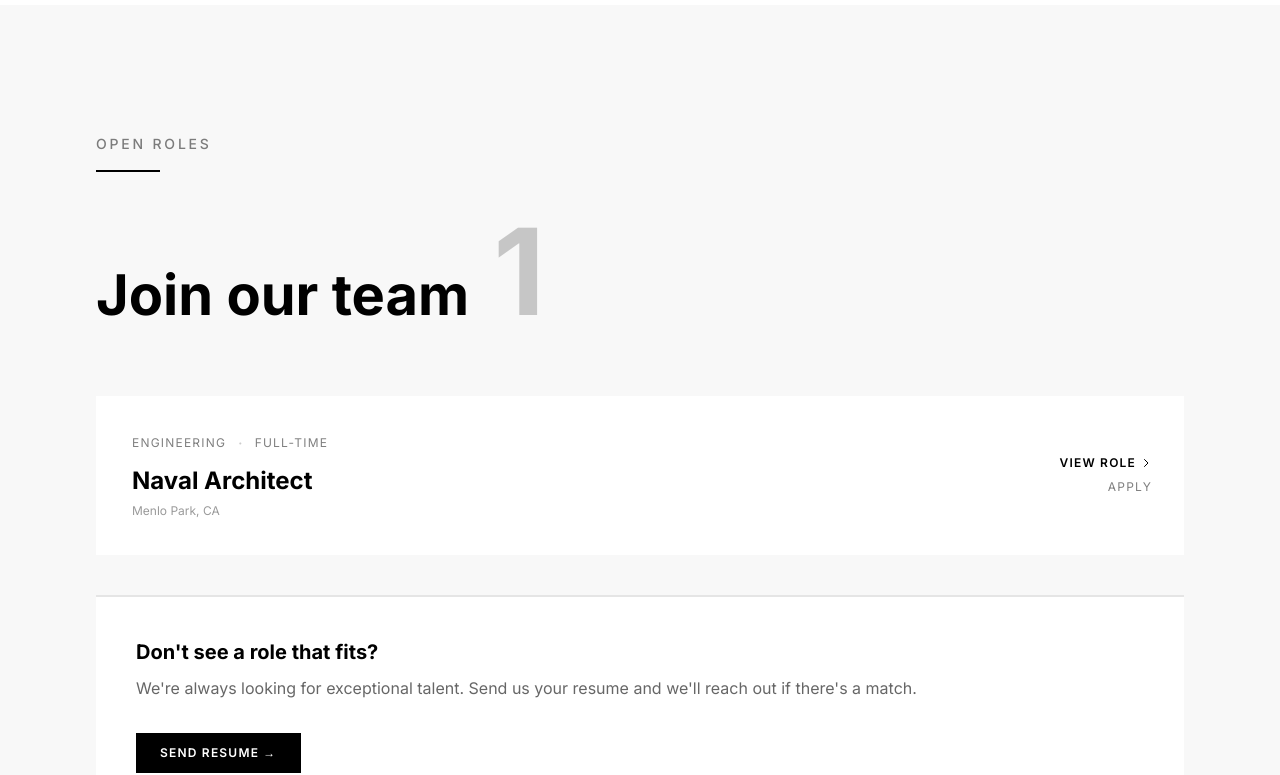
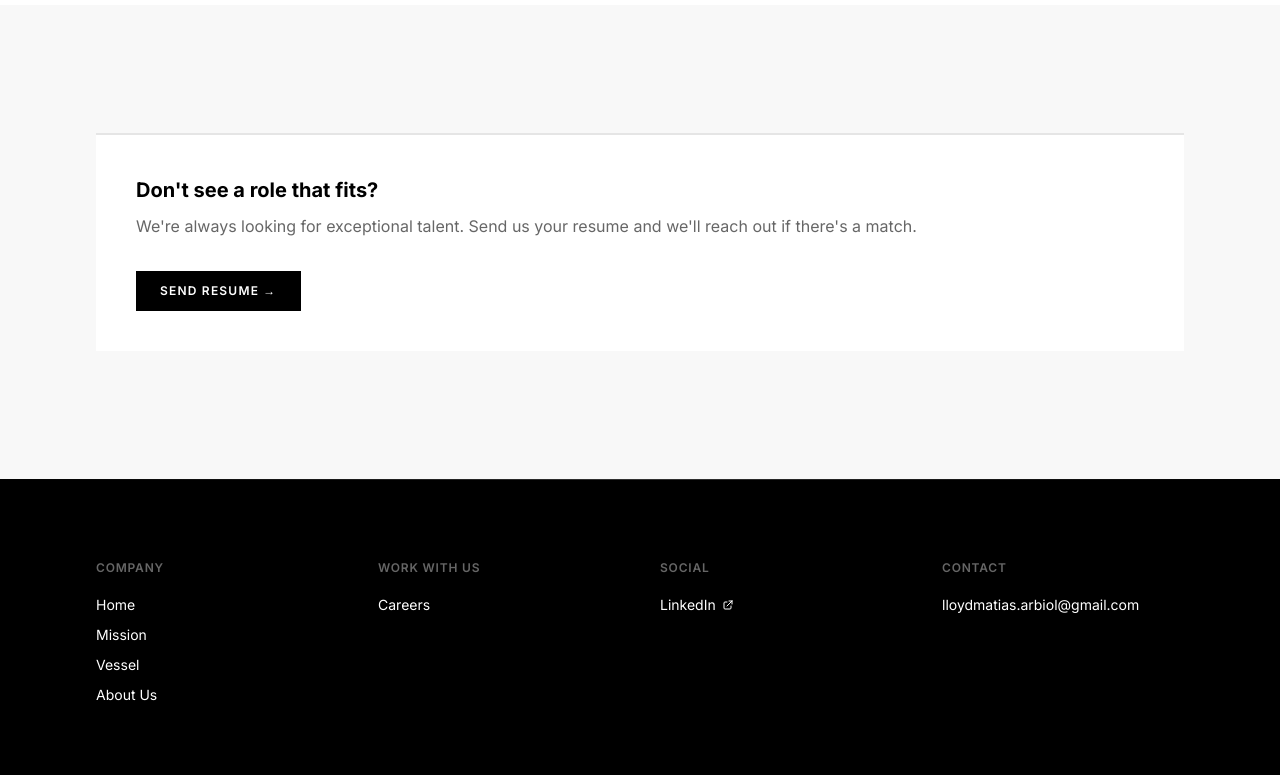
Before and after one commit to lloyd-m-a/defensetech, a Next.js app: page /join in a window 1280 px wide. Shown: the part 1640-2415 px from the top of the page. Built offline with nearby package versions, Linux system fonts and the light colour scheme.

Commit message:
Replace videos/vessel images with generic, remove open roles section

```diff
--- a/components/About.tsx
+++ b/components/About.tsx
@@ -26,12 +26,6 @@ export default function About() {
   const sectionRef = useRef<HTMLElement>(null);
   const [scrollOpacity, setScrollOpacity] = useState(1);
 
-  // Vimeo background video — about: 1185630782
-  const [videoReady, setVideoReady] = useState(false);
-  useEffect(() => {
-    const t = setTimeout(() => setVideoReady(true), 1500);
-    return () => clearTimeout(t);
-  }, []);
 
   useEffect(() => {
     const handleScroll = () => {
@@ -53,10 +47,10 @@ export default function About() {
         id="about"
         className="relative min-h-screen flex flex-col overflow-hidden bg-black"
       >
-        {/* Vimeo background — About */}
-        <div className="absolute inset-0 overflow-hidden pointer-events-none" style={{ opacity: 0.7 }} aria-hidden="true">
+        {/* Generic war vessel background */}
+        <div className="absolute inset-0 overflow-hidden pointer-events-none" style={{ opacity: 0.65 }} aria-hidden="true">
           <img
-            src="/poster-about.webp"
+            src="/about_us_page.webp"
             alt=""
             fetchPriority="high"
             style={{
@@ -68,23 +62,6 @@ export default function About() {
               height: "max(100%, calc(100vw * 9 / 16))",
               objectFit: "cover",
             }}
-          />
-          <iframe
-            src="https://player.vimeo.com/video/1185630782?badge=0&autopause=0&autoplay=1&muted=1&loop=1&background=1&app_id=58479"
-            style={{
-              position: "absolute",
-              top: "50%",
-              left: "50%",
-              transform: "translate(-50%, -50%)",
-              width: "max(100%, calc(100vh * 16 / 9))",
-              height: "max(100%, calc(100vw * 9 / 16))",
-              border: "none",
-              pointerEvents: "none",
-              opacity: videoReady ? 1 : 0,
-              transition: "opacity 1.5s ease",
-            }}
-            allow="autoplay; fullscreen; picture-in-picture"
-            title="About background video"
           />
         </div>
         <ScrollIndicator />
--- a/components/Hero.tsx
+++ b/components/Hero.tsx
@@ -220,7 +220,7 @@ export default function Hero() {
             </FadeIn>
             <FadeIn delay={150}>
               <div className="w-full aspect-[4/3] relative overflow-hidden">
-                <img src="/Image (CARAVEL 35).webp" alt="Carabao vessel" className="absolute inset-0 w-full h-full object-cover" loading="lazy" />
+                <img src="/main_page.webp" alt="Naval vessel at sea" className="absolute inset-0 w-full h-full object-cover" loading="lazy" />
               </div>
             </FadeIn>
           </div>
@@ -229,10 +229,10 @@ export default function Hero() {
 
       {/* ── DISTRIBUTED MARITIME ── */}
       <section className="relative min-h-[60vh] sm:min-h-screen overflow-hidden bg-slate-900 flex flex-col justify-end">
-        {/* Vimeo background — Cal15x */}
-        <div className="absolute overflow-hidden pointer-events-none" style={{ top: 0, left: 0, right: 0, bottom: "-150px" }} aria-hidden="true">
+        {/* Generic vessel background */}
+        <div className="absolute inset-0 overflow-hidden pointer-events-none" aria-hidden="true">
           <img
-            src="/poster-cal15x.webp"
+            src="/about_us_page.webp"
             alt=""
             loading="lazy"
             style={{
@@ -243,25 +243,8 @@ export default function Hero() {
               width: "max(100%, calc(100vh * 16 / 9))",
               height: "max(100%, calc(100vw * 9 / 16))",
               objectFit: "cover",
+              opacity: 0.6,
             }}
-          />
-          <iframe
-            src="https://player.vimeo.com/video/1185630890?badge=0&autopause=0&autoplay=1&muted=1&loop=1&background=1&app_id=58479"
-            loading="lazy"
-            style={{
-              position: "absolute",
-              top: "50%",
-              left: "50%",
-              transform: "translate(-50%, -50%)",
-              width: "max(100%, calc(100vh * 16 / 9))",
-              height: "max(100%, calc(100vw * 9 / 16))",
-              border: "none",
-              pointerEvents: "none",
-              opacity: videoReady ? 1 : 0,
-              transition: "opacity 1.5s ease",
-            }}
-            allow="autoplay; fullscreen; picture-in-picture"
-            title="Cal15x background video"
           />
         </div>
         <div className="absolute inset-0 bg-gradient-to-t from-slate-950/80 via-slate-950/30 to-transparent" />
--- a/components/JoinTeam.tsx
+++ b/components/JoinTeam.tsx
@@ -1,11 +1,9 @@
 "use client";
 
-import Link from "next/link";
 import { useEffect, useRef, useState } from "react";
 import { content } from "@/lib/content";
 import { useInView } from "@/hooks/useInView";
 import ScrollIndicator from "@/components/ScrollIndicator";
-import { jobs } from "@/lib/jobs";
 
 function FadeIn({ children, delay = 0 }: { children: React.ReactNode; delay?: number }) {
   const { ref, inView } = useInView(0.15);
@@ -113,88 +111,9 @@ export default function JoinTeam() {
         </div>
       </section>
 
-      {/* ── OPEN ROLES ── */}
-      <section id="open-roles" className="bg-[#F8F8F8] py-16 sm:py-24 lg:py-32">
+      {/* ── CONTACT CTA ── */}
+      <section className="bg-[#F8F8F8] py-16 sm:py-24 lg:py-32">
         <div className="max-w-[1400px] mx-auto px-5 sm:px-8 lg:px-14 xl:px-24">
-          <FadeIn>
-            <p className="uppercase mb-0" style={{ fontSize: "14px", fontWeight: 500, lineHeight: "21px", letterSpacing: "2.8px", color: "rgba(0,0,0,0.5)" }}>
-              {t.openRoles.eyebrow}
-            </p>
-            <div style={{ width: "64px", height: "2px", background: "#000000", marginTop: "16px", marginBottom: "40px" }} />
-            <div className="flex flex-wrap items-baseline gap-4 sm:gap-6 mb-12 md:mb-16">
-              <h3 style={{ fontSize: "clamp(32px, 5vw, 56px)", fontWeight: 700, lineHeight: "1.25", letterSpacing: "0px", color: "#000000" }}>
-                {t.openRoles.heading}
-              </h3>
-              <span style={{ fontSize: "clamp(64px, 10vw, 120px)", fontWeight: 700, lineHeight: "1", letterSpacing: "0px", color: "rgba(0,0,0,0.2)" }}>
-                {t.openRoles.roles.length}
-              </span>
-            </div>
-          </FadeIn>
-
-          {/* Role cards */}
-          <div className="flex flex-col gap-3 mb-10">
-            {t.openRoles.roles.map((role, i) => {
-              const jobMatch = jobs.find((j) => j.title === role.title);
-              const jobSlug = jobMatch?.slug;
-              const jobHref = jobSlug ? `/jobs/${jobSlug}` : "/join#open-roles";
-              return (
-                <FadeIn key={role.title} delay={i * 60}>
-                  <div className="group relative bg-white overflow-hidden hover:translate-x-2 transition-transform duration-300">
-                    {/* Full-card link overlay */}
-                    <Link
-                      href={jobHref}
-                      className="absolute inset-0 z-[1]"
-                      aria-label={`View role: ${role.title}`}
-                    />
-                    {/* Left bar — slides in from top on hover */}
-                    <div className="absolute left-0 top-0 h-full w-[3px] bg-black origin-top scale-y-0 group-hover:scale-y-100 transition-transform duration-300 ease-out" />
-                    <div
-                      className="flex items-center justify-between gap-4"
-                      style={{ minHeight: "clamp(100px, 15vw, 159px)", paddingLeft: "clamp(16px, 3vw, 36px)", paddingRight: "clamp(16px, 2.5vw, 32px)", paddingTop: "16px", paddingBottom: "16px" }}
-                    >
-                      <div>
-                        <div className="flex items-center gap-3 mb-2">
-                          <span className="text-xs tracking-widest uppercase" style={{ color: "rgba(0,0,0,0.5)" }}>{role.dept}</span>
-                          <span style={{ color: "rgba(0,0,0,0.2)" }}>·</span>
-                          <span className="text-xs tracking-widest uppercase" style={{ color: "rgba(0,0,0,0.5)" }}>{role.type}</span>
-                        </div>
-                        <p
-                          className="transition-colors duration-300 group-hover:text-gray-400"
-                          style={{ fontSize: "clamp(16px, 2.5vw, 24px)", fontWeight: 700, lineHeight: "1.5", letterSpacing: "0px", color: "#000000" }}
-                        >
-                          {role.title}
-                        </p>
-                        <p className="mt-1 text-xs" style={{ color: "rgba(0,0,0,0.4)" }}>{role.location}</p>
-                      </div>
-                      <div className="relative z-[2] flex-shrink-0 flex flex-col items-end gap-2">
-                        {jobSlug && (
-                          <Link
-                            href={jobHref}
-                            className="relative z-[3] flex items-center gap-1 text-xs font-semibold tracking-widest uppercase transition-opacity duration-200 hover:opacity-50"
-                            style={{ color: "#000000" }}
-                          >
-                            View Role
-                            <svg className="w-3 h-3" fill="none" stroke="currentColor" viewBox="0 0 24 24">
-                              <path strokeLinecap="round" strokeLinejoin="round" strokeWidth={2} d="M9 5l7 7-7 7" />
-                            </svg>
-                          </Link>
-                        )}
-                        <Link
-                          href={jobHref}
-                          className="relative z-[3] flex items-center gap-1 text-xs tracking-widest uppercase transition-opacity duration-200 hover:opacity-50"
-                          style={{ color: "rgba(0,0,0,0.5)" }}
-                        >
-                          {t.openRoles.apply}
-                        </Link>
-                      </div>
-                    </div>
-                  </div>
-                </FadeIn>
-              );
-            })}
-          </div>
-
-          {/* Open application box */}
           <FadeIn>
             <div className="bg-white p-8 sm:p-10" style={{ borderTop: "2px solid rgba(0,0,0,0.1)" }}>
               <p className="mb-2" style={{ fontSize: "20px", fontWeight: 700, lineHeight: "30px", color: "#000000" }}>
```
